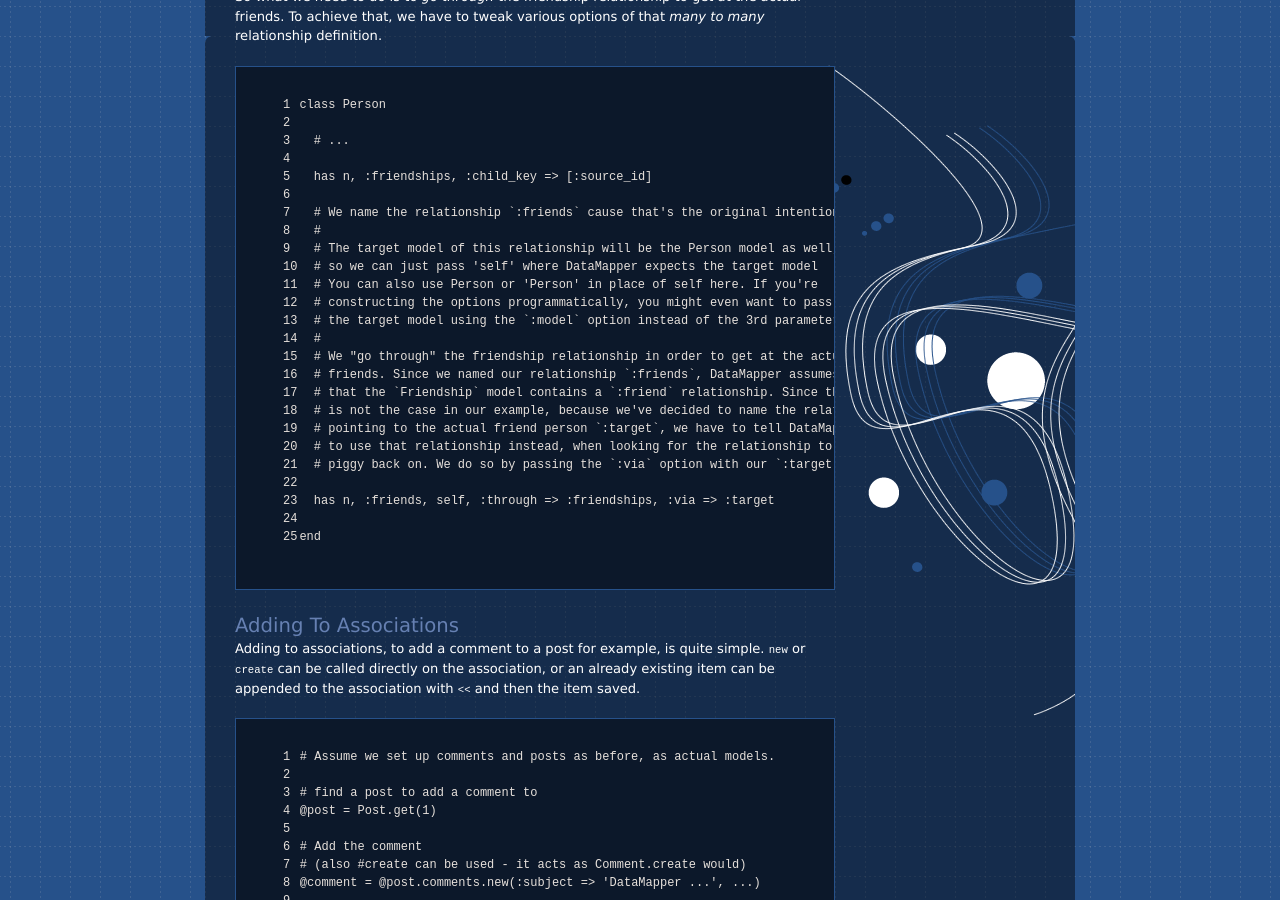
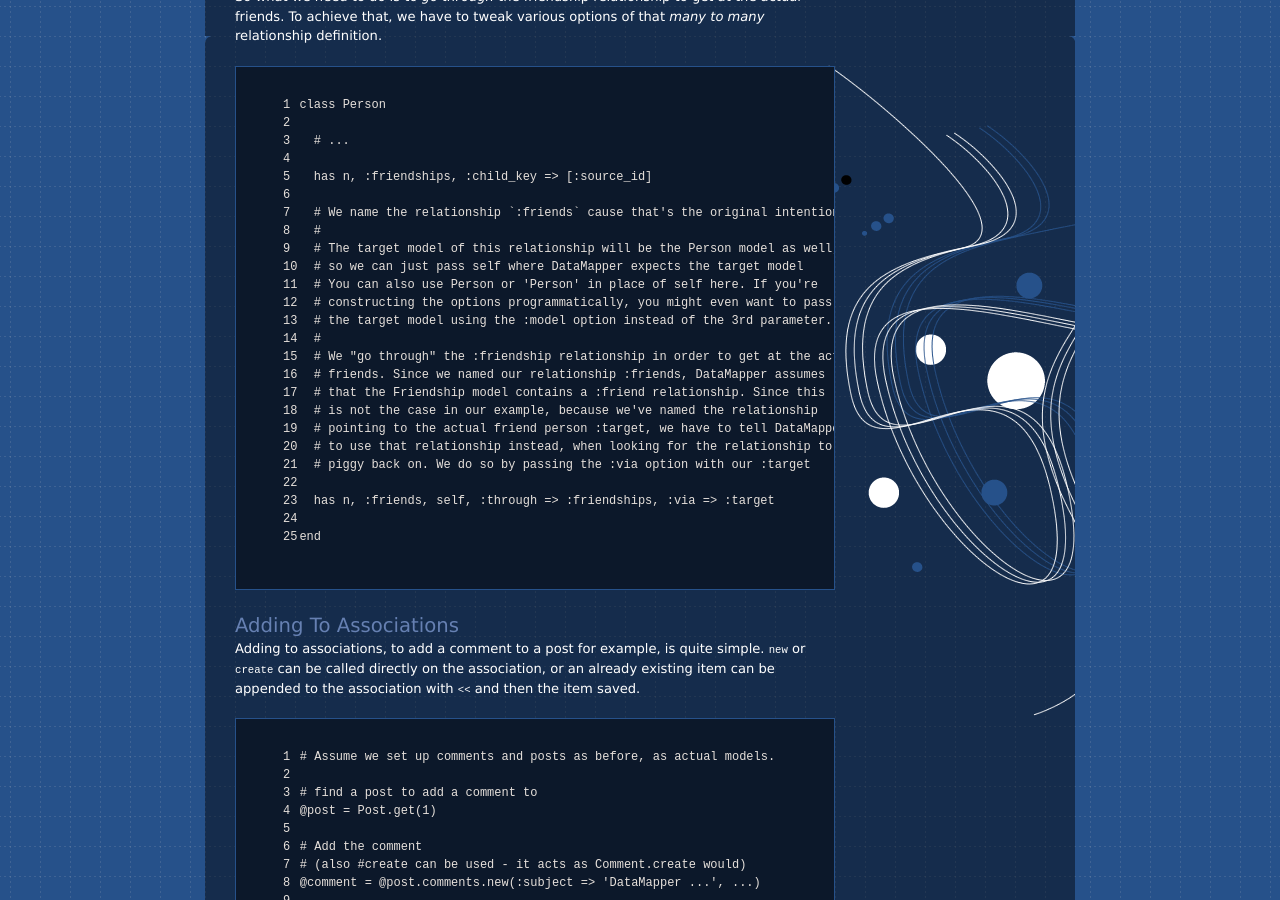
Before and after one commit to datamapper/datamapper.github.com, a Jekyll site: the page built from docs/associations.markdown, in a window 1280 px wide and 900 px high, scrolled down 3143 px. Built offline with Jekyll 4.4.1, drawn with Linux system fonts in a browser that asks for light colours.

Commit message:
Minor formatting

```diff
--- a/docs/associations.markdown
+++ b/docs/associations.markdown
@@ -197,18 +197,18 @@ class Person
   # We name the relationship `:friends` cause that's the original intention
   #
   # The target model of this relationship will be the Person model as well,
-  # so we can just pass 'self' where DataMapper expects the target model
+  # so we can just pass self where DataMapper expects the target model
   # You can also use Person or 'Person' in place of self here. If you're
   # constructing the options programmatically, you might even want to pass
-  # the target model using the `:model` option instead of the 3rd parameter.
+  # the target model using the :model option instead of the 3rd parameter.
   #
-  # We "go through" the friendship relationship in order to get at the actual
-  # friends. Since we named our relationship `:friends`, DataMapper assumes
-  # that the `Friendship` model contains a `:friend` relationship. Since this
-  # is not the case in our example, because we've decided to name the relationship
-  # pointing to the actual friend person `:target`, we have to tell DataMapper
+  # We "go through" the :friendship relationship in order to get at the actual
+  # friends. Since we named our relationship :friends, DataMapper assumes
+  # that the Friendship model contains a :friend relationship. Since this
+  # is not the case in our example, because we've named the relationship
+  # pointing to the actual friend person :target, we have to tell DataMapper
   # to use that relationship instead, when looking for the relationship to
-  # piggy back on. We do so by passing the `:via` option with our `:target`
+  # piggy back on. We do so by passing the :via option with our :target
 
   has n, :friends, self, :through => :friendships, :via => :target
 
```
